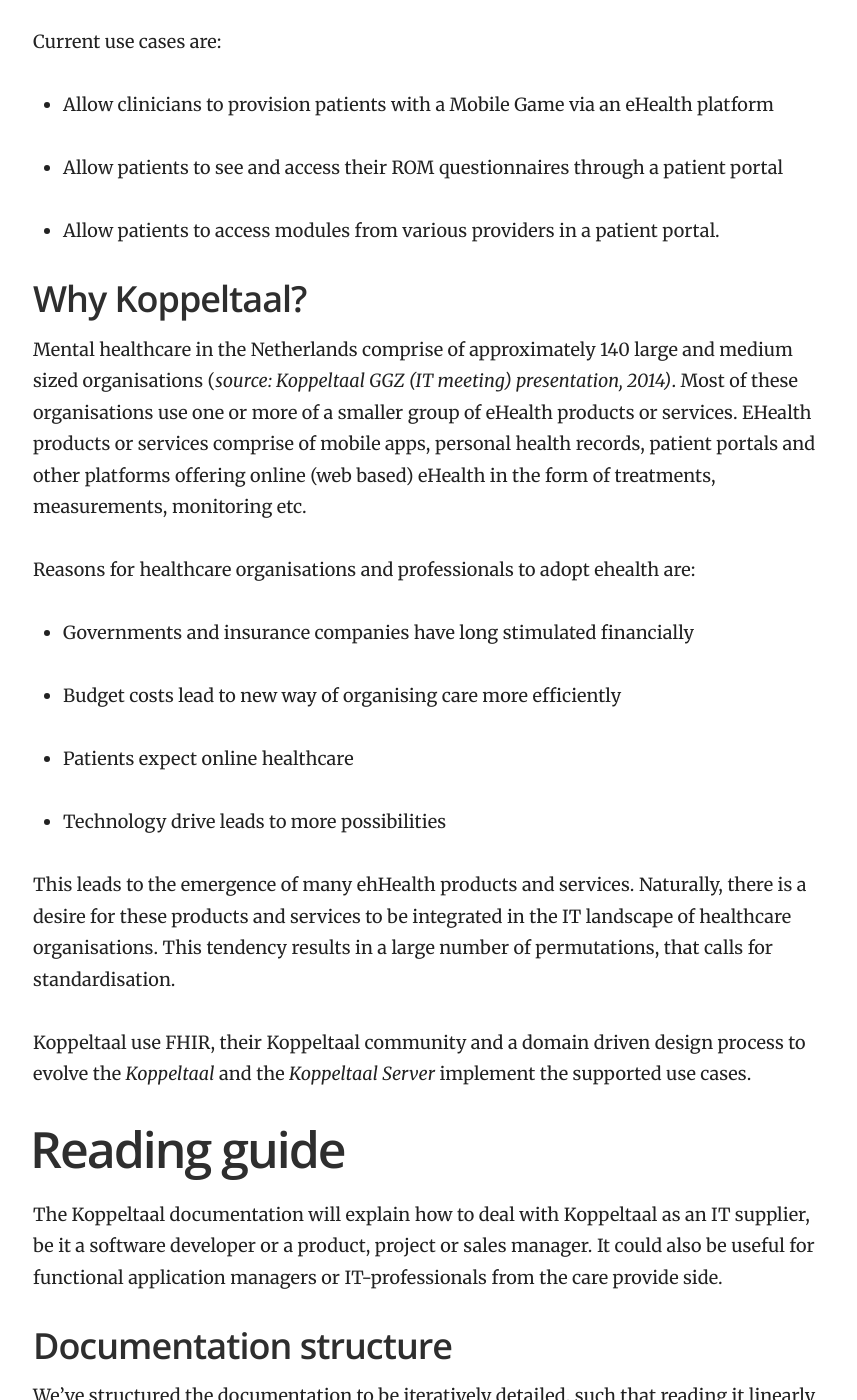
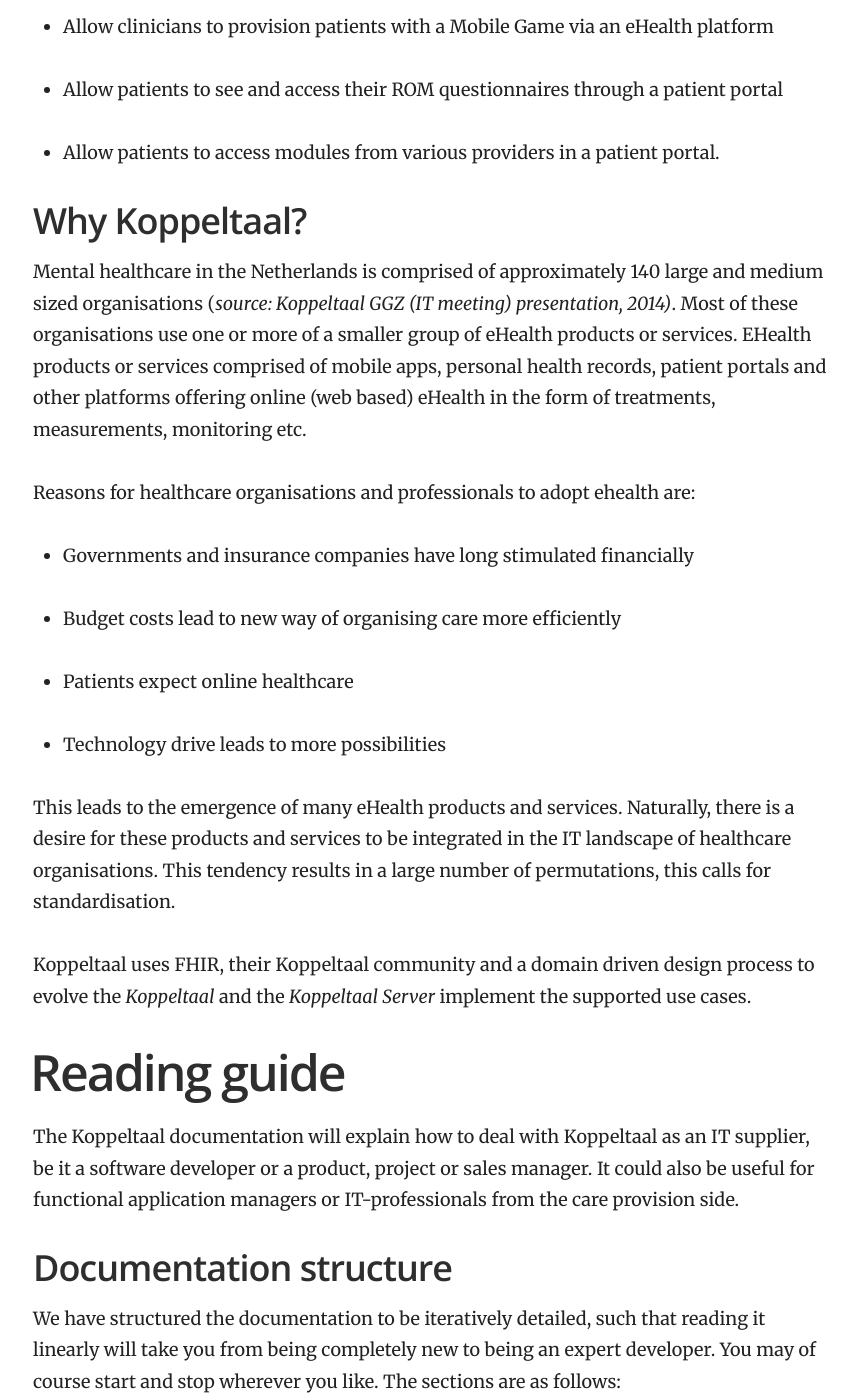
Before and after one commit to Koppeltaal/Koppeltaal-Documentation, a Jekyll site: the page built from _docs/koppelaal-1.2/integrator-introduction.md, in a window 1280 px wide and 1400 px high, scrolled down 1496 px. Shown: the whole window, without its empty margins (357-1214 px from the left). Built offline with Jekyll 4.4.1, drawn with Linux system fonts in a browser that asks for light colours; some of the changed text lies outside the part shown.

Commit message:
Minor grammar and spelling fixes.

```diff
--- a/_docs/koppelaal-1.2/integrator-introduction.md
+++ b/_docs/koppelaal-1.2/integrator-introduction.md
@@ -13,7 +12,7 @@ Koppeltaal is a foundation in which mental healthcare organisations and IT suppl
 
 Using these it is possible to develop reliable, portable integrations between two ehealth applications. Koppeltaal will not define exactly how to build a feature, but it will provide a basis to design the interfaces, the process and the data involved. It will also provide the infrastructure to develop, test, accept the integration and eventually ramp up to production.
 
-When planning an integration (*koppeling) *IT suppliers may choose to use Koppeltaal to
+When planning an integration (*koppeling*) IT suppliers may choose to use Koppeltaal to
 
 * Increase the portability of integrations between customers
 
@@ -47,7 +46,7 @@ Current use cases are:
 
 ## Why Koppeltaal?
 
-Mental healthcare in the Netherlands comprise of approximately 140 large and medium sized organisations (*source: Koppeltaal GGZ (IT meeting) presentation, 2014)*. Most of these organisations use one or more of a smaller group of eHealth products or services. EHealth products or services comprise of mobile apps, personal health records, patient portals and other platforms offering online (web based) eHealth in the form of treatments, measurements, monitoring etc.
+Mental healthcare in the Netherlands is comprised of approximately 140 large and medium sized organisations (*source: Koppeltaal GGZ (IT meeting) presentation, 2014)*. Most of these organisations use one or more of a smaller group of eHealth products or services. EHealth products or services comprised of mobile apps, personal health records, patient portals and other platforms offering online (web based) eHealth in the form of treatments, measurements, monitoring etc.
 
 Reasons for healthcare organisations and professionals to adopt ehealth are:
 
@@ -59,17 +58,17 @@ Reasons for healthcare organisations and professionals to adopt ehealth are:
 
 * Technology drive leads to more possibilities
 
-This leads to the emergence of many ehHealth products and services. Naturally, there is a desire for these products and services to be integrated in the IT landscape of healthcare organisations. This tendency results in a large number of permutations, that calls for standardisation.
+This leads to the emergence of many eHealth products and services. Naturally, there is a desire for these products and services to be integrated in the IT landscape of healthcare organisations. This tendency results in a large number of permutations, this calls for standardisation.
 
-Koppeltaal use FHIR, their Koppeltaal community and a domain driven design process to evolve the *Koppeltaal* and the *Koppeltaal Server* implement the supported use cases.
+Koppeltaal uses FHIR, their Koppeltaal community and a domain driven design process to evolve the *Koppeltaal* and the *Koppeltaal Server* implement the supported use cases.
 
 # Reading guide
 
-The Koppeltaal documentation will explain how to deal with Koppeltaal as an IT supplier, be it a software developer or a product, project or sales manager. It could also be useful for functional application managers or IT-professionals from the care provide side.
+The Koppeltaal documentation will explain how to deal with Koppeltaal as an IT supplier, be it a software developer or a product, project or sales manager. It could also be useful for functional application managers or IT-professionals from the care provision side.
 
 ## Documentation structure
 
-We’ve structured the documentation to be iteratively detailed, such that reading it linearly will take you from being completely new to being an expert developer. You may of course stop whenever you like. The sections are as follows:
+We have structured the documentation to be iteratively detailed, such that reading it linearly will take you from being completely new to being an expert developer. You may of course start and stop wherever you like. The sections are as follows:
 
 1. An introduction to provide a quick overview of the various facets relevant in a Koppeltaal project. You will likely read this only once, if at all.
 
@@ -91,7 +90,7 @@ We’ve structured the documentation to be iteratively detailed, such that readi
 
 * Who do I need to contact when starting a project, Go to chapter 1
 
-* Why am I receiving empty Json, go to chapter 3
+* Why am I receiving empty JSON, go to chapter 3
 
 * Where to start when doing regression tests, go to chapter 2
 
--- a/_docs/koppelaal-1.2/integrator-starting_a_koppeltaal_project.md
+++ b/_docs/koppelaal-1.2/integrator-starting_a_koppeltaal_project.md
@@ -8,45 +8,45 @@ order: 5
 In order to start with a Koppeltaal project, the following things need to be present:
 
 * Two or more IT suppliers
-⋅⋅* Two or more applications
+* Two or more applications
 * At least one healthcare provider
-⋅⋅* Koppeltaal Domain
+* Koppeltaal Domain
 * One or more use cases
 * Koppeltaal supplier access
-⋅⋅* Koppeltaal Server development and/or test environments
+* Koppeltaal Server development and/or test environments
 
 Whether explicitly in a project document or implicitly in an agile development setting, the following development phases will be followed:
 
 1. **Definition of Scope** - the first step is ascertaining what exactly needs to be realised. This phase should be conducted by all parties involved.
 
 2. **Design: Integration** - Design of the integration will done mainly by the IT suppliers and possibly Koppeltaal or the Koppeltaal community. The result of this phase will be a feasible design that will facilitate technical parties involved to create their own respective application designs. Roughly speaking this phase will yield:
-⋅⋅* Functional Design
-  ⋅⋅* Domain model
-⋅⋅* Technical Design of Integration
-  ⋅⋅* Stakeholders
-  ⋅⋅* Systems
-  ⋅⋅* Sequence Diagram
-  ⋅⋅* Messages/Data
-  ⋅⋅* Selection of Koppeltaal Version
+* Functional Design
+  * Domain model
+* Technical Design of Integration
+  * Stakeholders
+  * Systems
+  * Sequence Diagram
+  * Messages/Data
+  * Selection of Koppeltaal Version
 
-3. **Make or "Buy" decision Adapter/Connector** - Based on the available connectors ([https://github.com/Koppeltaal](https://github.com/Koppeltaal)) a decision should be made whether to create a connector or build one.
+3. **Make or "Buy" decision Adapter/Connector** - Based on the available connectors ([https://github.com/Koppeltaal](https://github.com/Koppeltaal)) a decision should be made whether to use an existing connector or create a new one.
 
 4. **Design: Applications** - Koppeltaal will facilitate only in communication, and each IT supplier will need to design their respective applications as to create value for the users. This phase will yield:
-⋅⋅* Functional Design
-⋅⋅* Technical Design
-⋅⋅* User Interface Design
+* Functional Design
+* Technical Design
+* User Interface Design
 
 
 5. **Development and/or configuration: Application** - Koppeltaal will facilitate only in communication, and each IT supplier will need to extend or configure their respective applications as to create value for the users. This phase will generally comprise of:
-⋅⋅* Integrating Connector
-⋅⋅* Software development process
-⋅⋅* Configuration process
+* Integrating Connector
+* Software development process
+* Configuration process
 
 6. **Testing: applications** - Each IT supplier should go about their own testing procedures
 
 7. **Testing: integration** - In order to ensure the properly functioning integration as a whole, this phase should be conducted. For both applications and Koppeltaal server, the correct environments should be selected, based on Koppeltaal version.
 
-8. **Acceptation** - After IT suppliers ascertained proper functioning of the integration, all other stakeholders should be involved for acceptation of the integration. Important should be the clear distinction between integration aspects and application aspects.
+8. **Acceptation** - After the IT suppliers have ascertained proper functioning of the integration, all other stakeholders should be involved for acceptation of the integration. It is important to have a clear distinction between integration aspects and application aspects.
 
 9. **Deployment of applications** - both applications deploy their respective versions and communicate about progress.
 
```
Also changed, not shown: other parts of _docs/koppelaal-1.2/integrator-introduction.md (+0 -1 lines), _docs/koppelaal-1.2/integrator-what_is_koppeltaal.md (+9 -8 lines), _docs/koppelaal-1.2/integrator-who_is_involved.md (+1 -2 lines), _docs/koppelaal-1.2/integrator-what_is_koppeltaal/what_is_koppeltaal.png (renamed from _docs/koppelaal-1.2/what_is_koppeltaal.png), _docs/koppelaal-1.2/integrator-who_is_involved/who_is_involved.png (renamed from _docs/koppelaal-1.2/who_is_involved.png).
